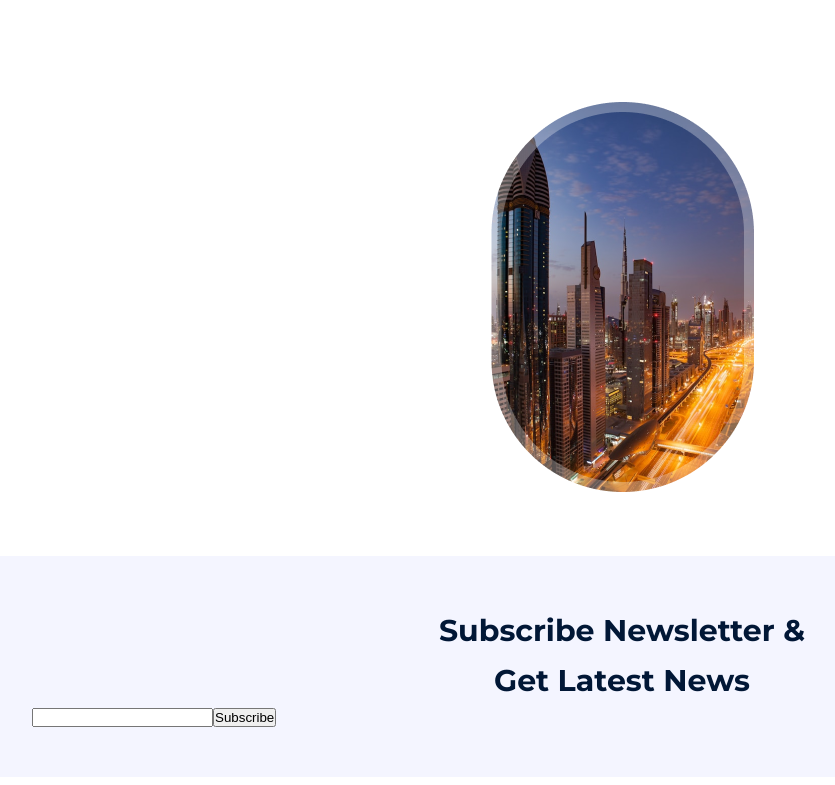
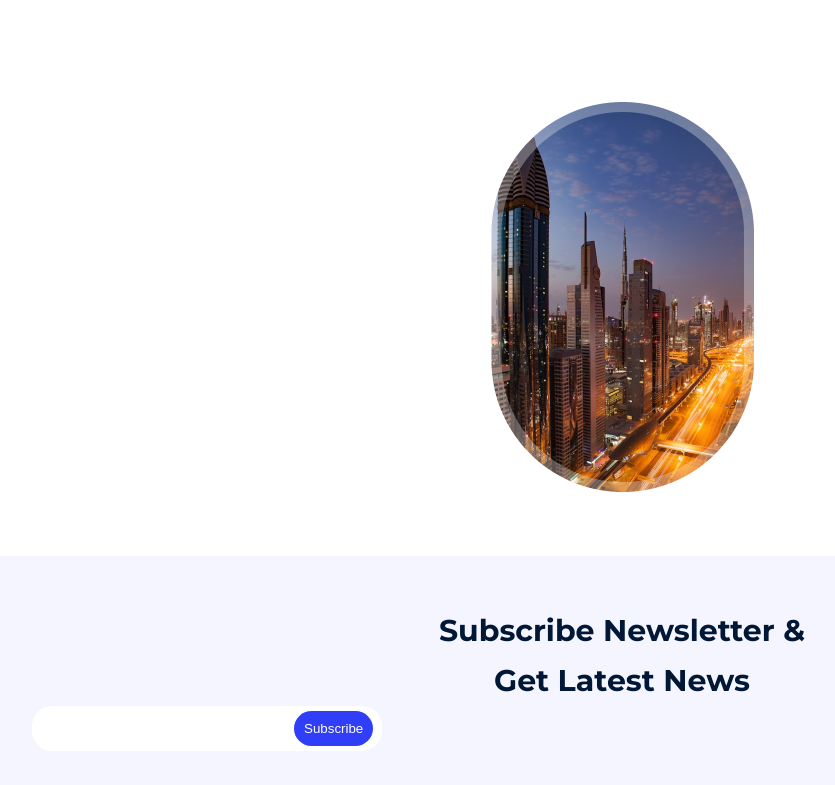
Before and after one commit to DevOlagboye/Aviation-Landpage, a React (Create React App) app: page / in a window 1280 px wide. Shown: the part 4891-5676 px from the top of the page, without its empty margins (18-853 px from the left). Built offline with nearby package versions, Linux system fonts and the light colour scheme.

Commit message:
Made a quick change to the subscribe button on the Newsletter Component

```diff
--- a/src/Components/Newsletter/Newsletter.css
+++ b/src/Components/Newsletter/Newsletter.css
@@ -10,3 +10,22 @@
     color: #011736;
     line-height: 50px;
 }
+
+.newsletter-container input {
+    padding: 15px 30px 15px 30px;
+    width: 350px;
+    border: none;
+    border-radius: 20px;
+    position: relative;
+}
+
+.newsletter-container button {
+    position: absolute;
+    margin-top: 5px;
+    left: 312px;
+    padding: 10px;
+    border: none;
+    border-radius: 20px;
+    background: #313EF7;
+    color: #FFF;
+}
```
